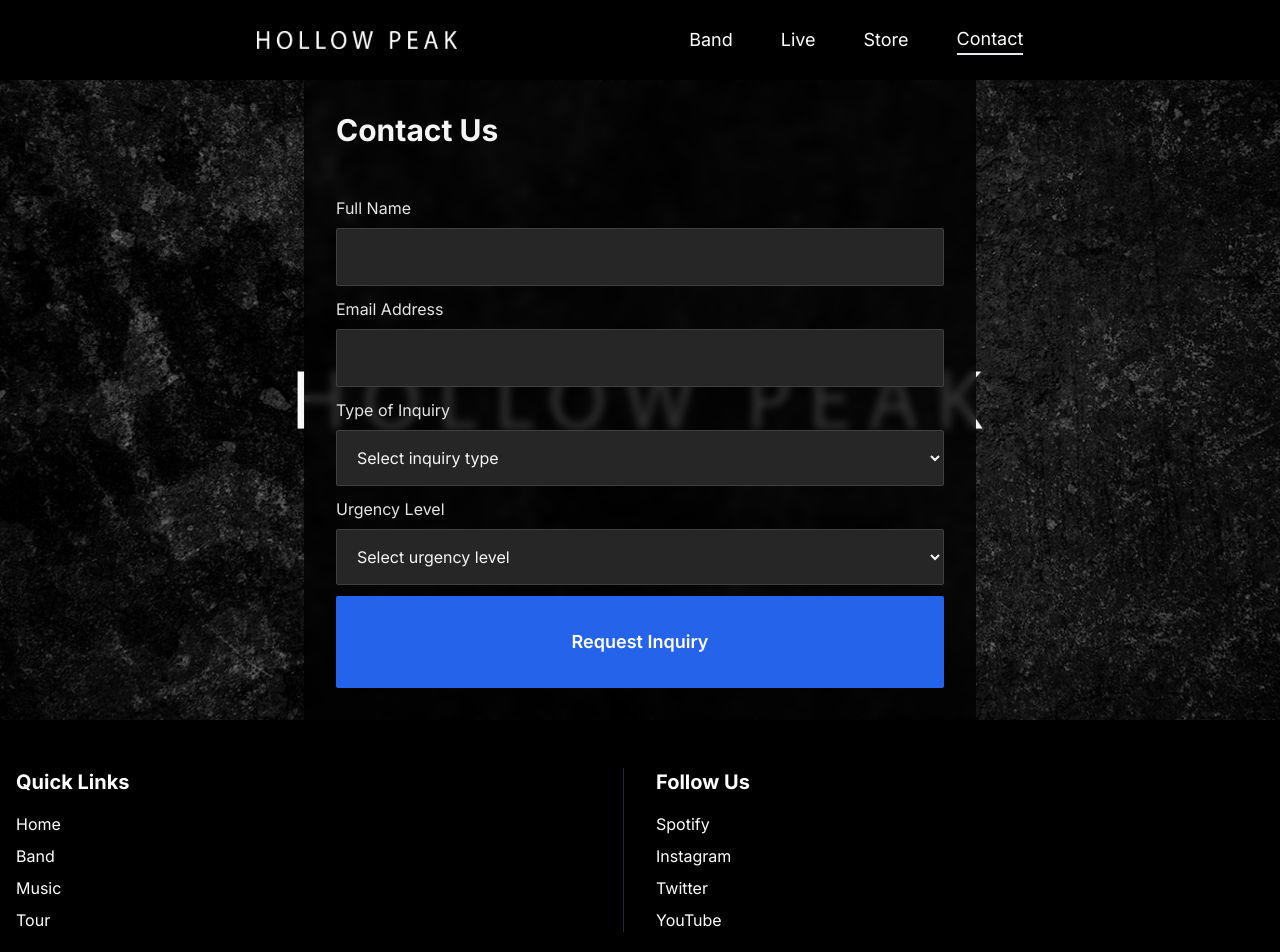
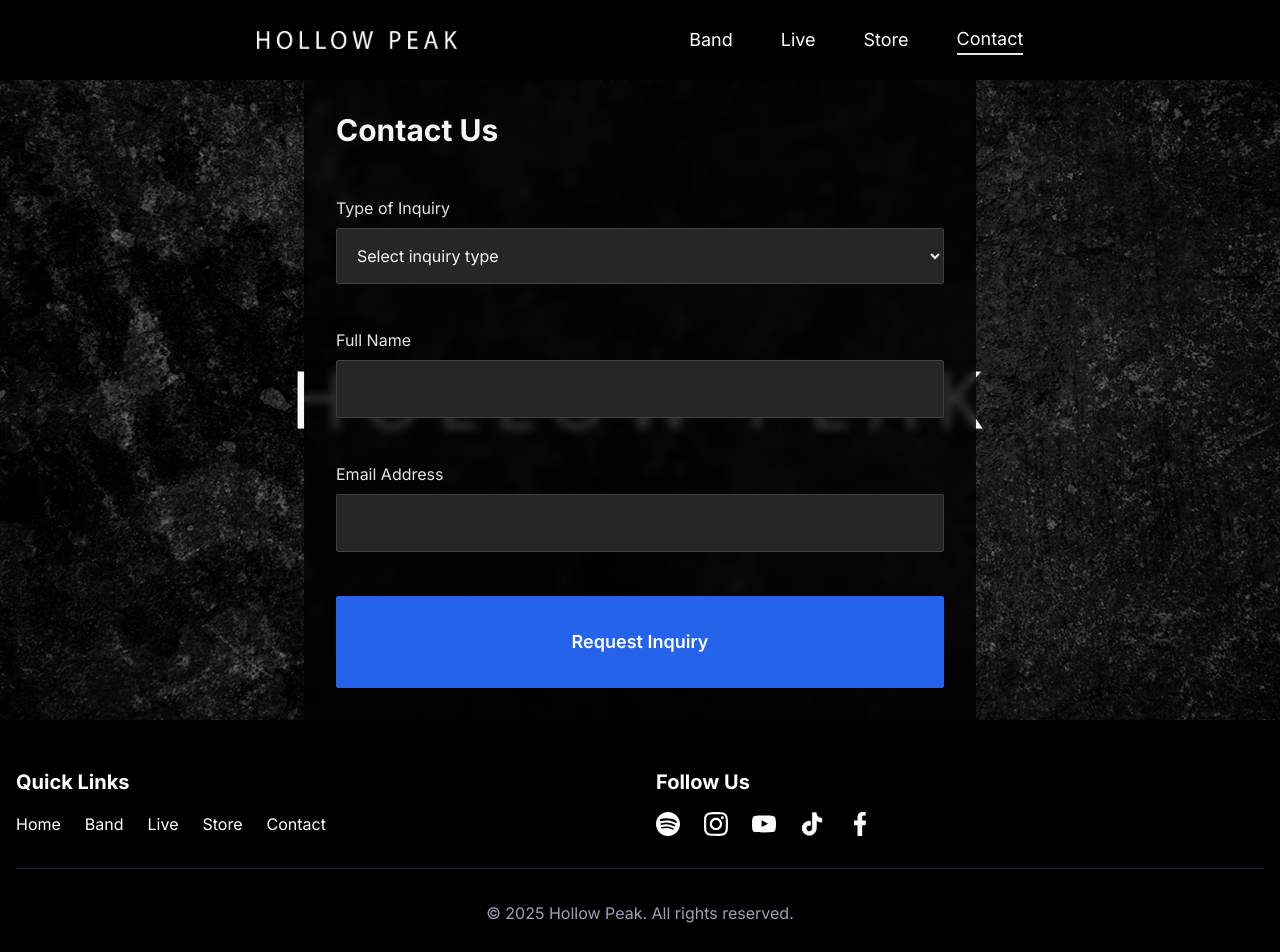
Before and after one commit to morsig01/hollow-peak, a Next.js app: page /contact in a window 1280 px wide. Shown: the top 952 px of the page. Built offline with nearby package versions, Linux system fonts and the light colour scheme.

Commit message:
footer changes

```diff
--- a/app/contact/page.tsx
+++ b/app/contact/page.tsx
@@ -66,6 +66,25 @@ const Contact = () => {
           </div>
         ) : (
           <form onSubmit={handleSubmit} className="flex flex-col justify-between flex-grow">
+                        <div>
+              <label htmlFor="inquiryType" className="block mb-2 text-neutral-200">
+                Type of Inquiry
+              </label>
+              <select
+                id="inquiryType"
+                name="inquiryType"
+                required
+                className="w-full p-4 rounded-sm bg-neutral-800 border border-neutral-700 text-neutral-100 focus:border-blue-500 focus:ring-1 focus:ring-blue-500"
+                value={formData.inquiryType}
+                onChange={handleChange}
+              >
+                <option value="">Select inquiry type</option>
+                <option value="booking">Book for Event</option>
+                <option value="collaboration">Musical Collaboration</option>
+                <option value="press">Press/Media Inquiry</option>
+                <option value="fanmail">Fan Mail</option>
+              </select>
+            </div>
             <div>
               <label htmlFor="name" className="block mb-2 text-neutral-200">
                 Full Name
@@ -96,45 +115,6 @@ const Contact = () => {
               />
             </div>
 
-            <div>
-              <label htmlFor="inquiryType" className="block mb-2 text-neutral-200">
-                Type of Inquiry
-              </label>
-              <select
-                id="inquiryType"
-                name="inquiryType"
-                required
-                className="w-full p-4 rounded-sm bg-neutral-800 border border-neutral-700 text-neutral-100 focus:border-blue-500 focus:ring-1 focus:ring-blue-500"
-                value={formData.inquiryType}
-                onChange={handleChange}
-              >
-                <option value="">Select inquiry type</option>
-                <option value="booking">Book for Event</option>
-                <option value="collaboration">Musical Collaboration</option>
-                <option value="press">Press/Media Inquiry</option>
-                <option value="fanmail">Fan Mail</option>
-              </select>
-            </div>
-
-            <div>
-              <label htmlFor="urgency" className="block mb-2 text-neutral-200">
-                Urgency Level
-              </label>
-              <select
-                id="urgency"
-                name="urgency"
-                required
-                className="w-full p-4 rounded-sm bg-neutral-800 border border-neutral-700 text-neutral-100 focus:border-blue-500 focus:ring-1 focus:ring-blue-500"
-                value={formData.urgency}
-                onChange={handleChange}
-              >
-                <option value="">Select urgency level</option>
-                <option value="low">Not Urgent</option>
-                <option value="medium">Within Next Month</option>
-                <option value="high">As Soon As Possible</option>
-              </select>
-            </div>
-
             <button
               type="submit"
               disabled={isLoading}
--- a/components/Footer.tsx
+++ b/components/Footer.tsx
@@ -1,29 +1,32 @@
 import Link from 'next/link'
+import { Home, Users, Music, Store, Mail } from 'lucide-react'
 
 export default function Footer() {
   return (
     <footer className="bg-black text-white py-12">
       <div className="max-w-7xl mx-auto px-4">
-        <div className="grid grid-cols-1 md:grid-cols-2 gap-8">
+        <div className="grid grid-cols-2 gap-8">
           {/* Quick Links */}
-          <div className='border-r border-gray-800 pr-4'>
+          <div>
             <h3 className="text-xl font-bold mb-4">Quick Links</h3>
-            <ul className="space-y-2">
+            <ul className="flex space-x-6">
               <li><Link href="/" className="hover:text-gray-300">Home</Link></li>
               <li><Link href="/band" className="hover:text-gray-300">Band</Link></li>
-              <li><Link href="/music" className="hover:text-gray-300">Music</Link></li>
-              <li><Link href="/tour" className="hover:text-gray-300">Tour</Link></li>
+              <li><Link href="/live" className="hover:text-gray-300">Live</Link></li>
+              <li><Link href="/store" className="hover:text-gray-300">Store</Link></li>
+              <li><Link href="/contact" className="hover:text-gray-300">Contact</Link></li>
             </ul>
           </div>
 
           {/* Social Links */}
           <div>
             <h3 className="text-xl font-bold mb-4">Follow Us</h3>
-            <ul className="space-y-2">
-              <li><a href="https://spotify.com" className="hover:text-gray-300">Spotify</a></li>
-              <li><a href="https://instagram.com" className="hover:text-gray-300">Instagram</a></li>
-              <li><a href="https://twitter.com" className="hover:text-gray-300">Twitter</a></li>
-              <li><a href="https://youtube.com" className="hover:text-gray-300">YouTube</a></li>
+            <ul className="flex space-x-6">
+              <li><a href="https://open.spotify.com/artist/1R1117YKWnz7oNMbUlJZnP" className="hover:text-gray-300"><img src="/icons/spotify.svg" alt="Spotify" width={24} height={24} /></a></li>
+              <li><a href="https://www.instagram.com/hollowpeakband/" className="hover:text-gray-300"><img src="/icons/instagram.svg" alt="Instagram" width={24} height={24} /></a></li>
+              <li><a href="https://www.youtube.com/@HollowPeak" className="hover:text-gray-300"><img src="/icons/youtube.svg" alt="YouTube" width={24} height={24} /></a></li>
+              <li><a href="https://www.tiktok.com/@hollowpeakband" className="hover:text-gray-300"><img src="/icons/tiktok.svg" alt="TikTok" width={24} height={24} /></a></li>
+              <li><a href="https://www.facebook.com/profile.php?id=100091543082236" className="hover:text-gray-300"><img src="/icons/facebook.svg" alt="Facebook" width={24} height={24} /></a></li>
             </ul>
           </div>
         </div>
--- a/package.json
+++ b/package.json
@@ -11,6 +11,7 @@
   "dependencies": {
     "@sanity/image-url": "^1.1.0",
     "@sanity/vision": "^3.86.0",
+    "lucide-react": "^0.511.0",
     "motion": "^12.5.0",
     "next": "^15.2.4",
     "next-sanity": "^9.10.2",
```
Also changed, not shown: 1 other file (tests, documents, lock files or other folders).
